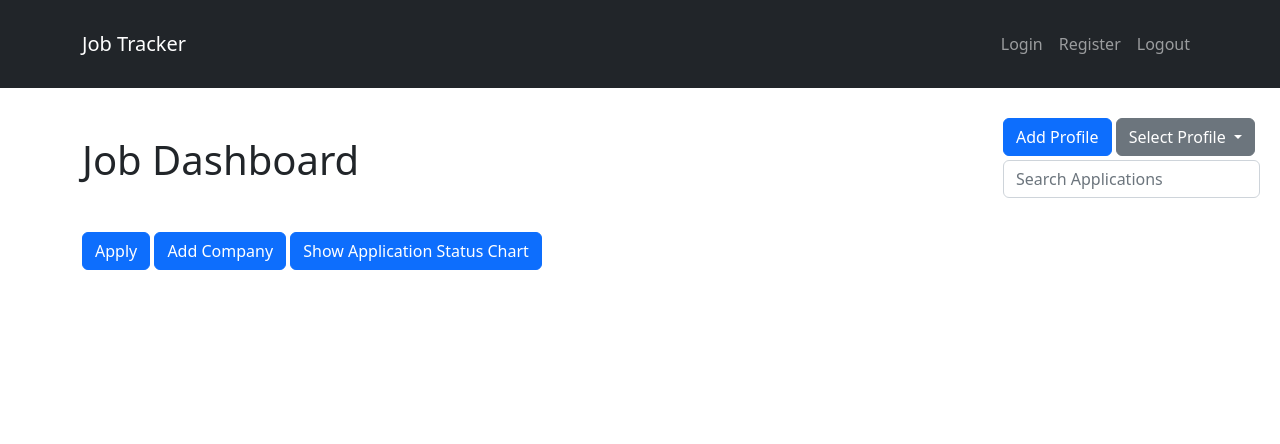
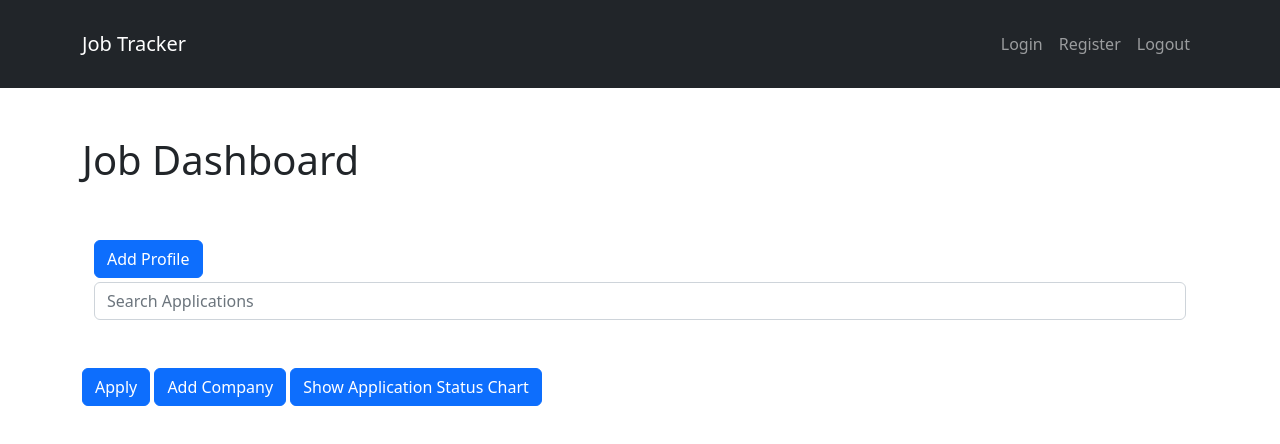
Before and after one commit to PREM-KUMAR-D/Job-application-tracker, a website: page public/dashboard/dashboard.html in a window 1280 px wide. Drawn offline with nearby package versions, Linux system fonts and the light colour scheme.

Commit message:
add profile not showing

```diff
--- a/public/dashboard/dashboard.html
+++ b/public/dashboard/dashboard.html
@@ -51,12 +51,14 @@
 
     <div class="container mt-5">
         <h1>Job Dashboard</h1>
-        <div class="dropdown-container" style="display: block;">
+        <div class="container" style="display: block;">
             <button id="add-profile-btn" class="btn btn-primary mb-1 mt-5">Add Profile</button>
-            <button class="btn btn-secondary dropdown-toggle mb-1 mt-5" type="button" id="profileDropdown"
-                data-bs-toggle="dropdown" aria-expanded="false">
-                Select Profile
-            </button>
+            <div class="dropdown-container" style="display: none;">
+                <button class="btn btn-secondary dropdown-toggle mb-1 mt-5" type="button" id="profileDropdown"
+                    data-bs-toggle="dropdown" aria-expanded="false">
+                    Select Profile
+                </button>
+            </div>
             <br>
             <input type="text" id="searchInput" class="form-control mr-10" placeholder="Search Applications">
             <ul class="dropdown-menu" aria-labelledby="profileDropdown" id="profileList">
```
